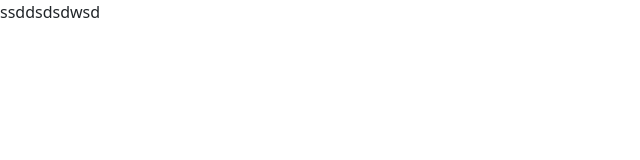
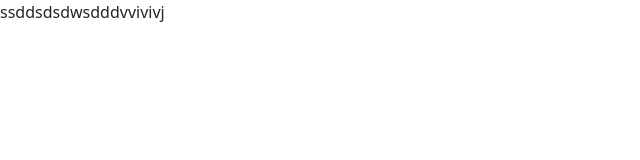
Before and after one commit to kristianfiliposki/html-css-bootstrap-dashboard, a plain HTML site: page index.html in a window 1280 px wide. Shown: the full height of the page, 0-640 px from the left. Drawn offline with nearby package versions, Linux system fonts and the light colour scheme.

Commit message:
test finalesss

```diff
--- a/index.html
+++ b/index.html
@@ -11,7 +11,7 @@
     <!-- links -->
     <title>bootstrap</title>
 </head>
-<body>ssddsdsdwsd
+<body>ssddsdsdwsdddvvivivj
 
 
 
```
